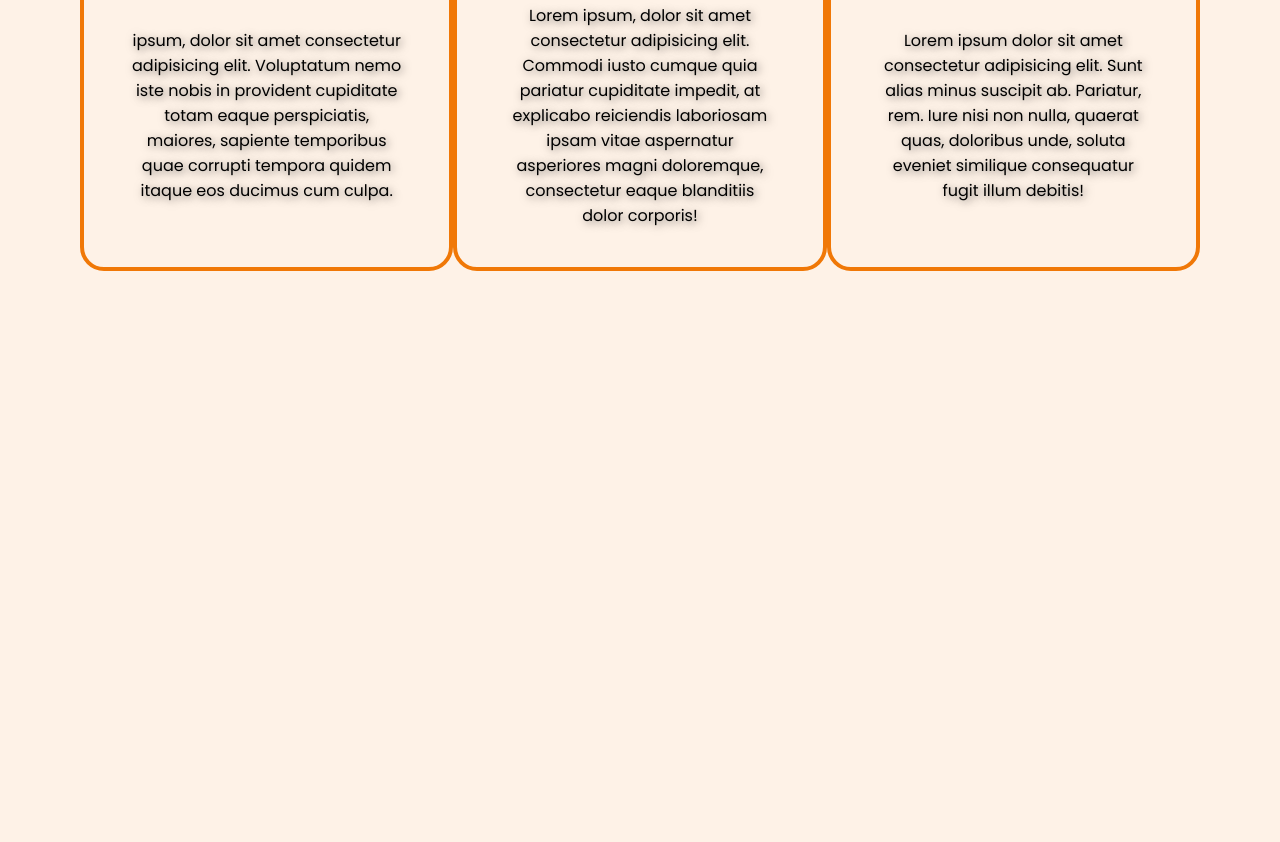
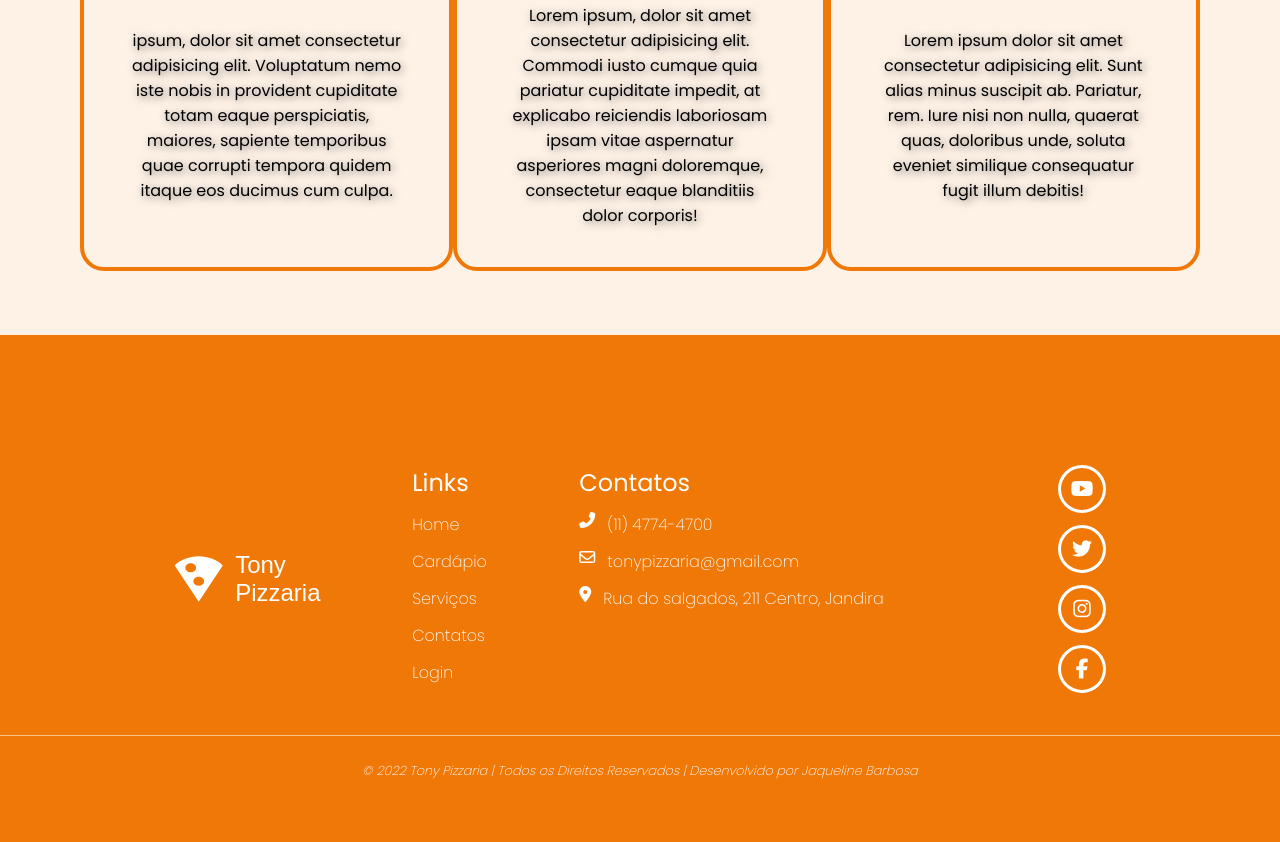
Before and after one commit to jacksbramos/tony-pizzaria, a plain HTML site: page index.html in a window 1280 px wide. Shown: the part 1958-2800 px from the top of the page. Before the commit the page ends 2293 px from the top, so only its background shows below. Drawn offline with Linux system fonts and the light colour scheme; a web font is replaced by a local one.

Commit message:
atualizando

```diff
--- a/index.html
+++ b/index.html
@@ -15,10 +15,13 @@
     <link rel="stylesheet" href="./styles/home.css">
     <link rel="stylesheet" href="./styles/cardapio.css">
     <link rel="stylesheet" href="./styles/servicos.css">
+    <link rel="stylesheet" href="./styles/footer.css">
+    <script src="https://kit.fontawesome.com/324b71f187.js" crossorigin="anonymous"></script>
     <title>Tony Pizzaria</title>
 </head>
 
 <body>
+    <a href="home" class="link-home">&#171;</a>
     <header>
         <div class="logo-container">
             <img src="./img/logo pizzaria.svg" alt="logo tony pizzaria">
@@ -320,6 +323,67 @@
             </div>
         </section>
     </main>
+    <footer>
+        <div class="contatos-container" id="contato">
+            <div class="contato-logo">
+                <img src="./img/Vector.svg" alt="Logo Tony pizzaria">
+                <p>Tony Pizzaria</p>
+            </div>
+            <div class="contato-links">
+                <p class="titulo">Links</p>
+                <ul>
+                    <li><a href="#home">Home</a></li>
+                    <li><a href="#cardapio">Cardápio</a></li>
+                    <li><a href="#servicos">Serviços</a></li>
+                    <li><a href="#contato">Contatos</a></li>
+                    <li><a href="#">Login</a></li>
+                </ul>
+            </div>
+            <div class="contatos">
+                <p class="titulo">Contatos</p>
+                <ul>
+                    <li>
+                        <i class="fas fa-phone-alt"></i>
+                        <p>(11) 4774-4700</p>
+                    </li>
+                    <li>
+                        <i class="far fa-envelope"></i>
+                        <p>tonypizzaria@gmail.com</p>
+                    </li>
+                    <li>
+                        <i class="fas fa-map-marker-alt"></i>
+                        <p>Rua do salgados, 211 Centro, Jandira</p>
+                    </li>
+                </ul>
+            </div>
+            <div class="contato-sociais">
+                <ul>
+                    <li>
+                        <a href="#">
+                            <i class="fab fa-youtube"></i>
+                        </a>
+                    </li>
+                    <li>
+                        <a href="#">
+                            <i class="fab fa-twitter"></i>
+                        </a>
+                    </li>
+                    <li>
+                        <a href="#">
+                            <i class="fab fa-instagram"></i>
+                        </a>
+                    </li>
+                    <li>
+                        <a href="#">
+                            <i class="fab fa-facebook-f"></i>
+                        </a>
+                    </li>
+                </ul>
+            </div>
+        </div>
+        <div class="autor-container">
+            © 2022 Tony Pizzaria | Todos os Direitos Reservados | Desenvolvido por Jaqueline Barbosa
+        </div>
     <footer></footer>
 </body>
 
--- /dev/null
+++ b/styles/footer.css
@@ -0,0 +1,118 @@
+footer{
+    background-color: var(--cor-primaria);
+    display: flex;
+    flex-direction: column;
+    padding-top: 130px;
+}
+
+.contatos-container{
+    display: flex;
+    padding-bottom: 42px;
+}
+.contato-logo{
+    flex-grow: 1;
+    display: flex;
+    justify-content: flex-end;
+    align-items: center;
+    padding-right: 8px;
+    gap: 12px;
+}
+.contato-logo p{
+    font-size: 1.5rem;
+    color: #fff;
+    width: 82px;
+    font-family: pattaya, sans-serif;
+}
+
+.contato-links{
+    flex-grow: 1;
+    display: flex;
+    flex-direction: column;
+    justify-content: flex-start;
+    align-items: center;
+    gap: 12px;
+}
+.contato-links p{
+    width: 80px;
+    font-size: 1.5rem;
+    color: #fff;
+}
+.contato-links ul{
+    width: 80px;
+    display: flex;
+    flex-direction: column;
+    gap: 12px;
+    color: #fff;
+    font-weight: 200;
+}
+
+
+.contatos{
+    flex-grow: 1;
+    display: flex;
+    flex-direction: column;
+    justify-content: flex-start;
+    align-items: flex-start;
+    gap: 12px;
+}
+
+.contatos > p{
+    font-size: 1.5rem;
+    color: #fff;
+}
+
+.contatos ul{
+    display: flex;
+    flex-direction: column;
+    gap: 12px;
+}
+
+.contatos li{
+    display: flex;
+    gap: 12px;
+}
+
+.contatos i{
+    color: #fff;
+}
+.contatos li p{
+    color: #fff;
+    font-weight: 200;
+}
+
+.contato-sociais{
+    flex-grow: 1;
+}
+
+.contato-sociais ul{
+    display: flex;
+    flex-direction: column;
+    gap: 12px;
+}
+
+.contato-sociais a{
+    display: flex;
+    justify-content: center;
+    align-items: center;
+    width: 48px;
+    height: 48px;
+    border: 3px solid #fff;
+    border-radius: 50%;
+}
+
+.contato-sociais i{
+    color: #fff;
+    font-size: 20px;
+}
+
+.autor-container{
+    height: 70px;
+    display: flex;
+    justify-content: center;
+    align-items: center;
+    font-size: .8rem;
+    color: #fff;
+    font-style: italic;
+    font-weight: 200;
+    border-top: 1px solid #fff8;
+}
--- a/styles/style.css
+++ b/styles/style.css
@@ -15,6 +15,23 @@ body{
     font-family: 'Poppins', sans-serif;
 }
 
+.link-home{
+    position: fixed;
+    display: flex;
+    justify-content: center;
+    align-items: center;
+    height: 64px;
+    width: 64px;
+    left: 50%;
+    bottom: 0;
+    font-size: 80px;
+    transform: translateX(-50%) rotate(90deg);
+    z-index: 9999;
+    color: #F07807;
+    animation: pulando 1s alternate infinite;
+
+}
+
 
 main{
     background-color: var(--cor-secundaria);
@@ -28,3 +45,14 @@ section{
 .linha{
     border-bottom: 3px solid var(--cor-secundaria);
 }
+
+@keyframes pulando {
+
+0%{
+    transform: translateX(-50%) rotate(90deg) scale(1)
+}
+100%{
+    transform: translateX(-50%) rotate(90deg) scale(1.3);
+    color: var(--cor-secundaria);
+    }
+}
```
Also changed, not shown: img/Vector.svg (added).
